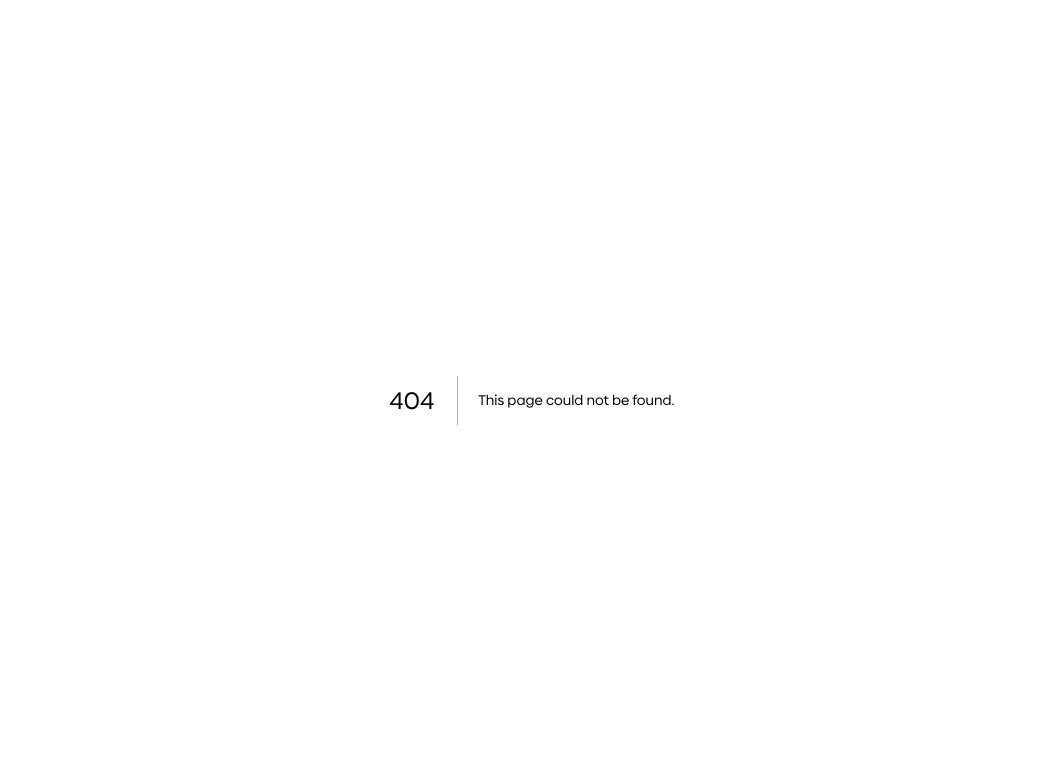
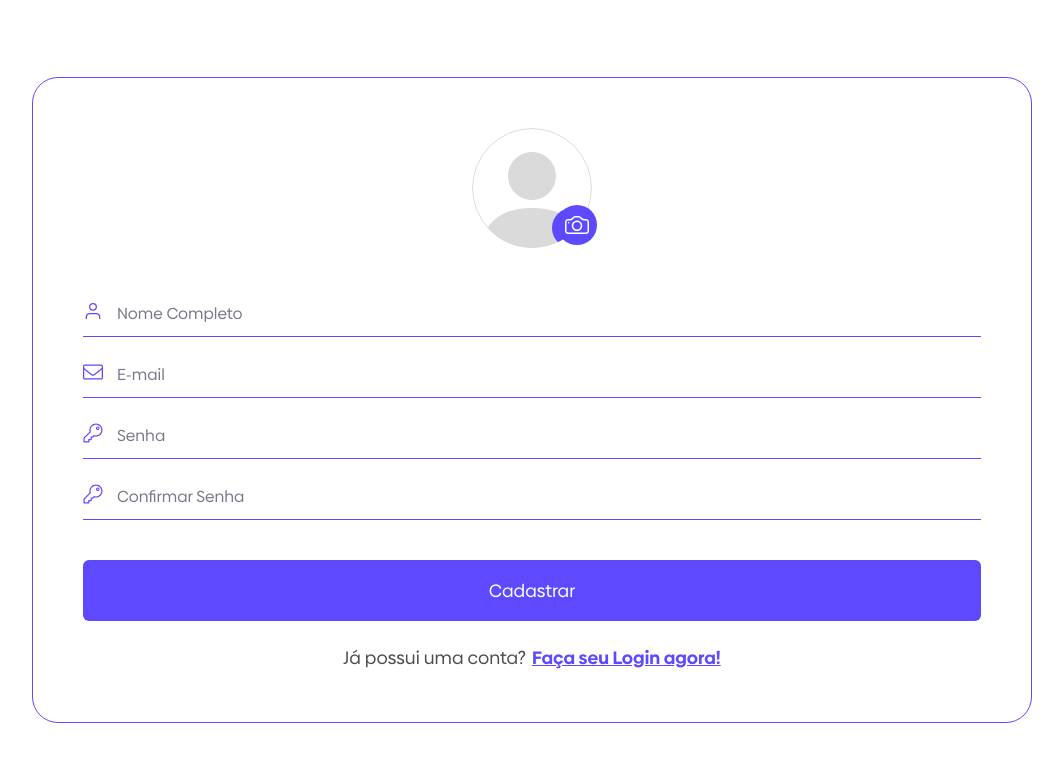
Before and after one commit to guimariaano/devagram-react-next, a Next.js app: page /cadastro in a window 1280 px wide. Before the commit this address had no page. Shown: the top 762 px of the page, without its empty margins (108-1171 px from the left). Built offline with nearby package versions, Linux system fonts and the light colour scheme.

Commit message:
estrutura tela de cadastro

```diff
--- /dev/null
+++ b/pages/cadastro/cadastro.scss
@@ -0,0 +1,35 @@
+.paginaCadastro {
+    .uploadImagemContainer {
+        text-align: center;
+        position: relative;
+        margin-bottom: 48px;
+        cursor: pointer;
+
+        .avatarPreview {
+            height: 120px;
+            width: 120px;
+        }
+
+        &::after {
+            content: url('/imagens/camera.svg');
+            width: 48px;
+            height: 48px;
+            position: absolute;
+            right: 0;
+            left: 90px;
+            bottom: 0px;
+            margin: auto;
+        }
+    }
+
+    @media screen and (min-width: $desktopBreakpoint) {
+        .rodapePaginaPublica {
+            display: flex;
+            justify-content: center;
+
+            p {
+                margin-right: 6px;
+            }
+        }
+    }
+}
--- /dev/null
+++ b/pages/cadastro/index.js
@@ -0,0 +1,93 @@
+import Image from "next/image";
+import Link from "next/link";
+import Botao from "@/componentes/botao";
+import { useState } from "react";
+import InputPublico from "@/componentes/inputPublico";
+import UploadImagem from "@/componentes/uploadImagem";
+
+
+
+import imagemLogo from "../../public/imagens/logo.svg";
+import imagemUsuarioAtivo from "../../public/imagens/usuarioAtivo.svg";
+import imagemEnvelope from "../../public/imagens/envelope.svg";
+import imagemChave from "../../public/imagens/chave.svg";
+import imagemAvatar from "../../public/imagens/avatar.svg";
+
+export default function Cadastro() {
+    const [imagem, setImagem] = useState(null);
+    const [nome, setNome] = useState("");
+    const [email, setEmail] = useState("");
+    const [senha, setSenha] = useState("");
+    const [confirmacaoSenha, setConfirmacaoSenha] = useState("");
+
+
+    return (
+        <section className={`paginaCadastro paginaPublica`}>
+        <div className="logoContainer desktop">
+            <Image
+                src={imagemLogo}
+                alt="logotipo"
+                layout="fill"
+                className="logo"
+            />
+        </div>
+
+            <div className="conteudoPaginaPublica">
+                <form>
+                    <UploadImagem
+
+                    imagemPreviewClassName="avatar avatarPreview"
+                    imagemPreview={imagem?.preview || imagemAvatar.src}
+                    setImagem={setImagem}
+
+                    />
+
+                <InputPublico
+                       imagem={imagemUsuarioAtivo}
+                       texto="Nome Completo"
+                       tipo="text"
+                       aoAlterarValor={e => setNome(e.target.value)}
+                       valor={nome}
+                       mensagemValidacao="O nome precisa de pelo menos 2 caracteres"
+                       exibirMensagemValidacao={nome && !validarNome(nome)}
+                    />
+
+                <InputPublico
+                        imagem={imagemEnvelope}
+                        texto="E-mail"
+                        tipo="email"
+                        aoAlterarValor={e => setEmail(e.target.value)}
+                       valor={email}
+                    />
+
+                    <InputPublico
+                        imagem={imagemChave}
+                        texto="Senha"
+                        tipo="password"
+                        aoAlterarValor={e => setSenha(e.target.value)}
+                       valor={senha}
+                    />
+
+                    <InputPublico
+                        imagem={imagemChave}
+                        texto="Confirmar Senha"
+                        tipo="password"
+                        aoAlterarValor={e => setConfirmacaoSenha(e.target.value)}
+                       valor={confirmacaoSenha}
+                    />
+
+                    <Botao
+                        texto="Cadastrar"
+                        tipo="submit"
+                        desabilitado={false}
+                    />
+
+                </form>
+            <div className="rodapePaginaPublica">
+                    <p>Já possui uma conta?</p>
+                    <Link href="/">Faça seu Login agora!</Link>
+                </div>
+                </div>
+                </section>
+    );
+}
--- a/styles/globals.scss
+++ b/styles/globals.scss
@@ -34,7 +34,30 @@
   }
 }
 
+.desktop {
+  @media screen and (min-width: $desktopBreakpoint) {
+    display: block;
+  }
+
+  @media screen and (min-width: calc($desktopBreakpoint - 1px)) {
+    display: none;
+  }
+
+  .mobile {
+    @media screen and (min-width: $desktopBreakpoint) {
+      display: none;
+    }
+
+    @media screen and (min-width: calc($desktopBreakpoint - 1px)) {
+      display: block;
+    }
+  }
+
+
+}
+
 @import '/public/fonts/fonts.scss';
 @import '../componentes/botao/botao.scss';
 @import './paginaPublica.scss';
 @import '../componentes/inputPublico/inputPublico.scss';
+@import '../pages/cadastro/cadastro.scss';
```
